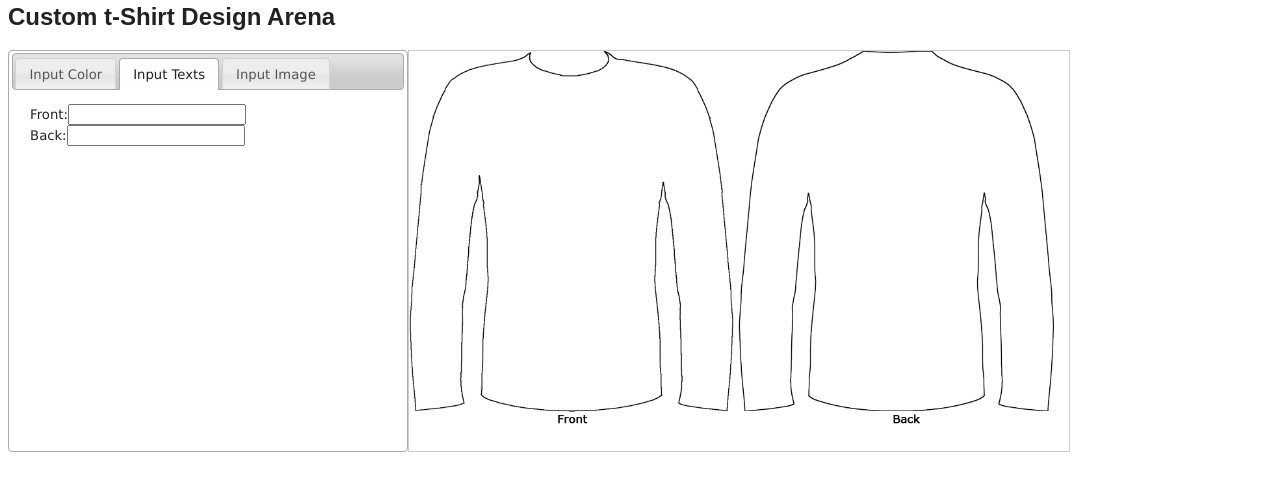
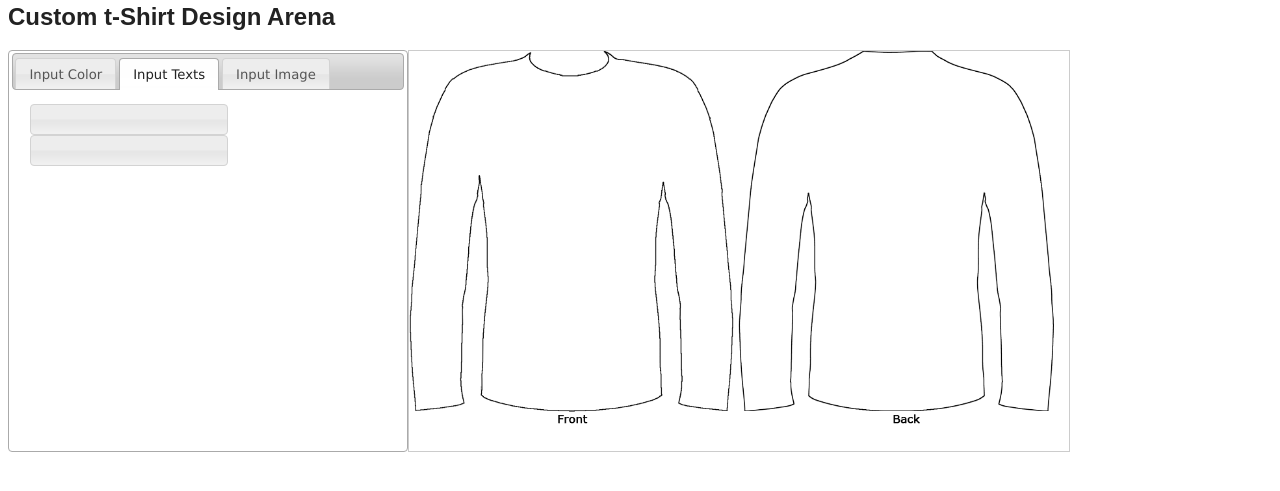
Before and after one commit to nunjimmimya/projek-kelas, a PHP site: page /colorme.html in a window 1280 px wide, after a click on "Input Texts". Shown: the part 16-507 px from the top of the page. Run offline with PHP 8.4, Linux system fonts and the light colour scheme.

Commit message:
beautify custom page
v0.1

```diff
--- a/colorme.html
+++ b/colorme.html
@@ -9,7 +9,7 @@
   <meta charset="utf-8" />
   <!-- Use the .htaccess and remove these lines to avoid edge case issues  More info: h5bp.com/i/378 -->
   <meta http-equiv="X-UA-Compatible" content="IE=edge,chrome=1" />
-  <title></title>
+  <title>.: Designing Mode :.</title>
   <meta name="description" content="" />
   <!-- Mobile viewport optimized: h5bp.com/viewport -->
   <meta name="viewport" content="width=device-width" />
@@ -98,8 +98,8 @@
        </ul>
        <div id="tabs-1"><div id="accordion"></div></div>
        <div id="tabs-2">
-        <div>Front:<input type="text" id="ttext" /></div>
-        <div>Back:<input type="text" id="btext" /></div>
+        <input type="text" id="ttext" style="text-align: left" />
+        <input type="text" id="btext" style="text-align: left" />
        </div>
        <div id="tabs-3">kacang</div>
       </div>
@@ -154,6 +154,9 @@
         collapsible: true
       });
 
+     $('input:text, input:password, input[type=email]')
+     .button().addClass('my-textfield');
+
      var tabHeight = 395;
      $('#tabs').height(tabHeight);
      $('#tabs').tabs();
--- a/css/drawme.css
+++ b/css/drawme.css
@@ -2,3 +2,10 @@
 { float: left;
   width: 400px;
 }
+
+.my-textfield
+{ font: inherit;
+  color: inherit;
+  outline: none;
+  cursor: text;
+}
```
